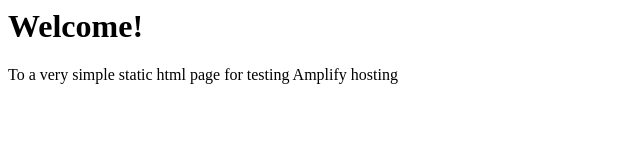
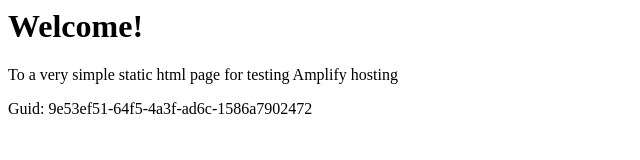
Before and after one commit to aws-aemilia-hkg/Github-PR-Commit-Integration-Test-DoNotTouch-GitHubAutoBuildCanaryTest-v1-preprod-ap-east-1, a website: page src/index.html in a window 1280 px wide. Shown: the whole page, without its empty margins (0-640 px from the left). Drawn offline with Linux system fonts and the light colour scheme.

Commit message:
commit from integ tests

```diff
--- a/src/index.html
+++ b/src/index.html
@@ -1,3 +1,5 @@
+
+
 <html lang="en">
 
 <head>
@@ -10,6 +12,6 @@
 <body>
     <h1>Welcome!</h1>
     <p>To a very simple static html page for testing Amplify hosting</p>
-</body>
+    <p>Guid: 9e53ef51-64f5-4a3f-ad6c-1586a7902472</p></body>
 
 </html>
```
